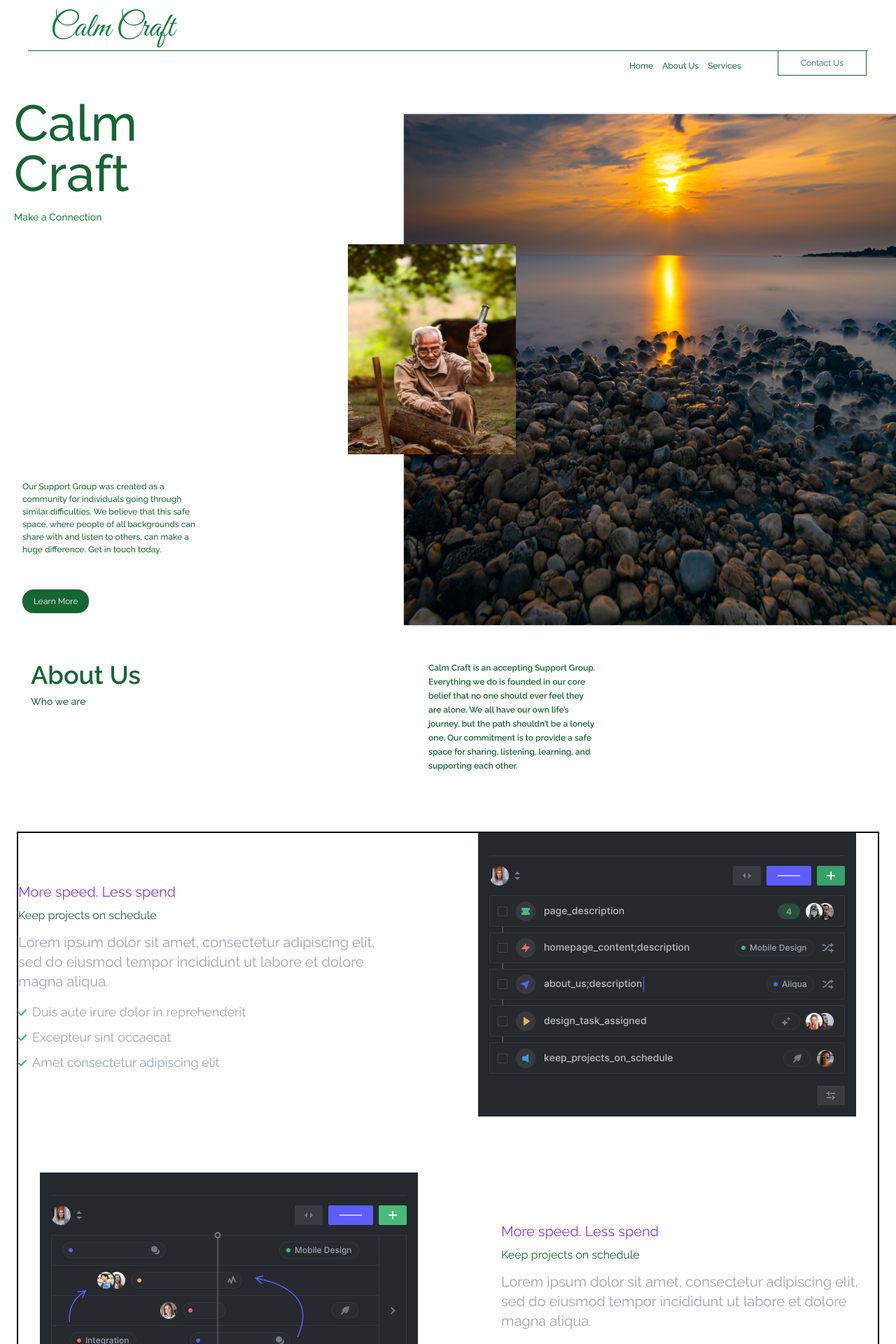
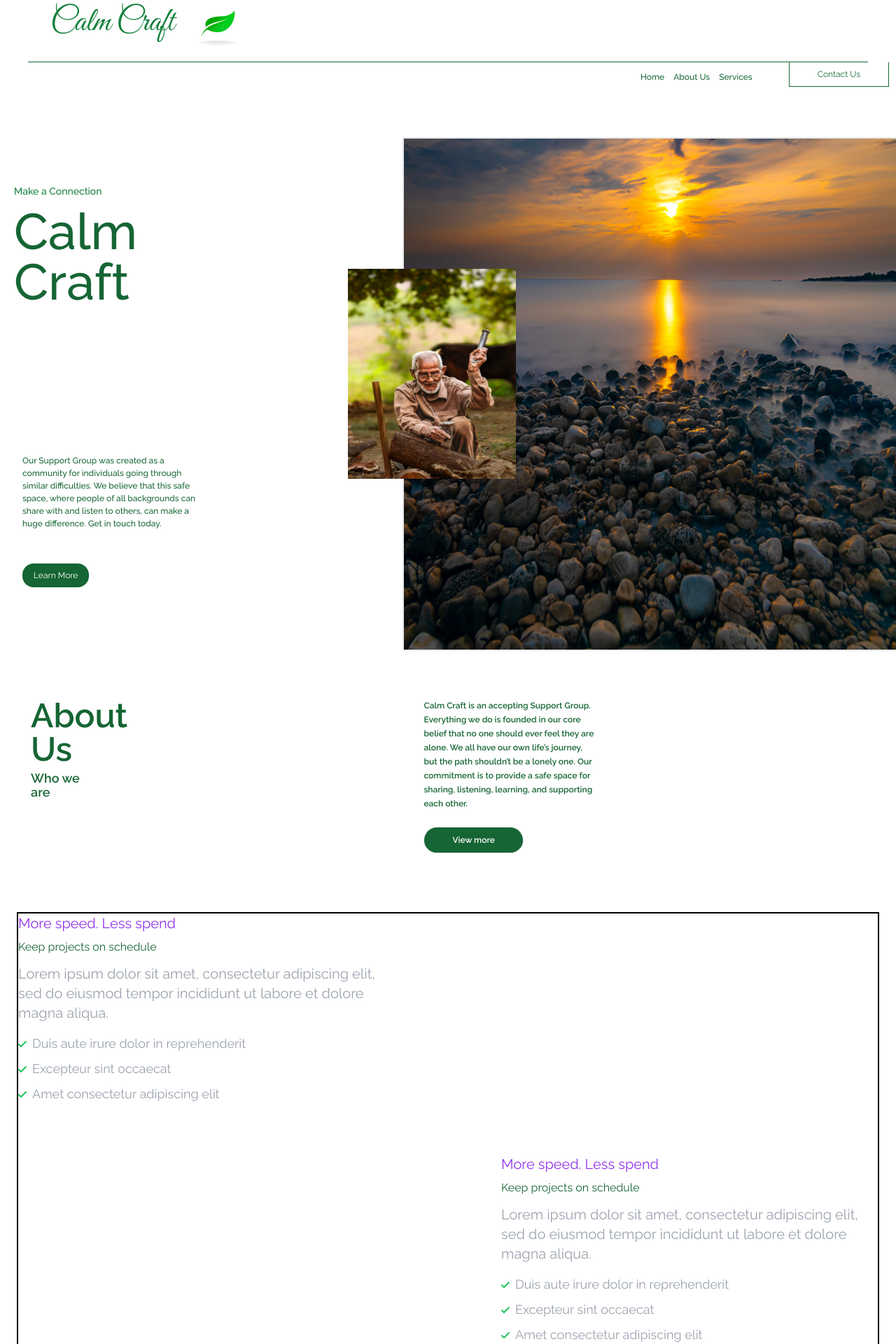
Before and after one commit to heritierbagumire/calm-craft, a React (Create React App) app: page / in a window 1280 px wide. Shown: the top 1920 px of the page at 70% size. Built offline with nearby package versions, Linux system fonts and the light colour scheme.

Commit message:
final changes of the day

```diff
--- a/src/App.js
+++ b/src/App.js
@@ -1,7 +1,7 @@
 import Navbar from './components/NavBar'
 import Home from './components/Home'
 import About from './components/About';
-import Experience from './components/Experience';
+import Services from './components/services';
 import Contact from './components/Contact';
 import Footer from './components/Footer';
 function App() {
@@ -10,8 +10,7 @@ function App() {
     <Navbar />
     <Home />
     <About />
-    <Experience />
-    <Contact />
+    <Services />
     <Footer />
     </div>
   );
--- a/src/components/About.jsx
+++ b/src/components/About.jsx
@@ -4,29 +4,38 @@ import FeatImage02 from "../assets/features-03-image-03.png";
 import FeatImage03 from "../assets/hero-image-01.jpg";
 const About = () => {
   return (
-    <div name="about" className="w-full h-auto bg-white text-green-800">
+    <div
+      name="about"
+      className="w-full h-auto bg-white text-green-800"
+      data-aos="fade-up-left"
+    >
       <section>
-        <div className="max-w-8xl mx-auto px-4 sm:px-6">
+        <div className="max-w-8xl mx-auto px-4 sm:px-6" data-aos="fade-up">
           <div className="py-12 md:py-0  mt-6">
             {/* Section header */}
             <div className="w-full mx-0 text-start pb-8 md:pb-16">
-              <div className="flex justify-between gap-x-80 text-sm font-semibold py-1 px-3 m-2 text-green-800 rounded-full mb-4">
+              <div className="flex justify-between gap-x-96 text-sm font-semibold py-1 px-3 m-2 text-green-800 rounded-full mb-4">
                 <div className="w-full md:w-1/2 ">
-                  <p className="text-start text-4xl">About Us</p>
+                  <p className="text-start text-5xl">About Us</p>
                   <div className="w-full md:w-1/2">
-                    <h1 className="h2 mb-4 ml-0 pt-2 text-[14px] text-green-800 font-medium">
+                    <h1 className="h2 mb-4 ml-0 pt-2 text-[18px] text-green-800 font-semibold">
                       Who we are
                     </h1>
                   </div>
                 </div>
-                <p className="text-[12px] text-green-800 max-w-60 mr-0 md:mr-96">
-                  Calm Craft is an accepting Support Group. Everything we do is
-                  founded in our core belief that no one should ever feel they
-                  are alone. We all have our own life’s journey, but the path
-                  shouldn’t be a lonely one. Our commitment is to provide a safe
-                  space for sharing, listening, learning, and supporting each
-                  other.
-                </p>
+                <div>
+                  <p className="text-[12px] text-green-800 mr-0  md:mr-96">
+                    Calm Craft is an accepting Support Group. Everything we do
+                    is founded in our core belief that no one should ever feel
+                    they are alone. We all have our own life’s journey, but the
+                    path shouldn’t be a lonely one. Our commitment is to provide
+                    a safe space for sharing, listening, learning, and
+                    supporting each other.
+                  </p>
+                  <button className="hidden md:block rounded-0 mt-6 rounded-3xl border-t-0 hover:bg-white border text-[12px] hover:text-green-800 px-10 md:px-2 lg:px-10 lg:-mr-12 py-2 bg-green-800 text-white hover:scale-105 hover:ease-in-out ">
+                    View more
+                  </button>
+                </div>
               </div>
             </div>
 
@@ -38,15 +47,7 @@ const About = () => {
                 <div
                   className="max-w-xl md:max-w-none md:w-full mx-auto md:col-span-5 lg:col-span-6 mb-8 md:mb-0 md:order-1"
                   data-aos="fade-up"
-                >
-                  <img
-                    className="max-w-full mx-auto md:max-w-none h-auto"
-                    src={FeatImage01}
-                    width={540}
-                    height={405}
-                    alt="Features 01"
-                  />
-                </div>
+                ></div>
                 {/* Content */}
                 <div
                   className="max-w-xl md:max-w-none md:w-full mx-auto md:col-span-7 lg:col-span-6"
@@ -57,7 +58,10 @@ const About = () => {
                       More speed. Less spend
                     </div>
                     <h3 className="h3 mb-3">Keep projects on schedule</h3>
-                    <p className="text-xl text-gray-400 mb-4">
+                    <p
+                      className="text-xl text-gray-400 mb-4"
+                      data-aos="fade-up"
+                    >
                       Lorem ipsum dolor sit amet, consectetur adipiscing elit,
                       sed do eiusmod tempor incididunt ut labore et dolore magna
                       aliqua.
@@ -106,7 +110,7 @@ const About = () => {
                   data-aos="fade-up"
                 >
                   <img
-                    className="max-w-full mx-auto md:max-w-none h-auto"
+                    className="max-w-full hidden mx-auto md:max-w-none h-auto"
                     src={FeatImage02}
                     width={540}
                     height={405}
@@ -172,7 +176,7 @@ const About = () => {
                   data-aos="fade-up"
                 >
                   <img
-                    className="max-w-full mx-auto md:max-w-none h-auto"
+                    className="max-w-full hidden mx-auto md:max-w-none h-auto"
                     src={FeatImage03}
                     width={540}
                     height={405}
--- a/src/components/Footer.jsx
+++ b/src/components/Footer.jsx
@@ -6,6 +6,7 @@ import reactParallax from "../assets/portfolio/reactParallax.jpg";
 import reactSmooth from "../assets/portfolio/reactSmooth.jpg";
 import reactWeather from "../assets/portfolio/reactWeather.jpg";
 import { Link } from "react-scroll";
+import logo from "../assets/calm-logo.webp";
 
 
 const Footer = () => {
@@ -56,17 +57,18 @@ const Footer = () => {
           <div className="grid md:grid-cols-12 gap-8 lg:gap-20 mb-8 md:mb-12">
             {/* 1st block */}
             <div className="md:col-span-4 lg:col-span-5">
-              <div className="mb-2">
+              <div className="mb-2 relative flex">
                 {/* Logo */}
-                <Link href="/" className="inline-block" aria-label="Cruip">
-                  <svg
-                    className="w-8 h-8 fill-current text-purple-600"
-                    viewBox="0 0 32 32"
-                    xmlns="http://www.w3.org/2000/svg"
-                  >
-                    <path d="M31.952 14.751a260.51 260.51 0 00-4.359-4.407C23.932 6.734 20.16 3.182 16.171 0c1.634.017 3.21.28 4.692.751 3.487 3.114 6.846 6.398 10.163 9.737.493 1.346.811 2.776.926 4.262zm-1.388 7.883c-2.496-2.597-5.051-5.12-7.737-7.471-3.706-3.246-10.693-9.81-15.736-7.418-4.552 2.158-4.717 10.543-4.96 16.238A15.926 15.926 0 010 16C0 9.799 3.528 4.421 8.686 1.766c1.82.593 3.593 1.675 5.038 2.587 6.569 4.14 12.29 9.71 17.792 15.57-.237.94-.557 1.846-.952 2.711zm-4.505 5.81a56.161 56.161 0 00-1.007-.823c-2.574-2.054-6.087-4.805-9.394-4.044-3.022.695-4.264 4.267-4.97 7.52a15.945 15.945 0 01-3.665-1.85c.366-3.242.89-6.675 2.405-9.364 2.315-4.107 6.287-3.072 9.613-1.132 3.36 1.96 6.417 4.572 9.313 7.417a16.097 16.097 0 01-2.295 2.275z" />
-                  </svg>
-                </Link>
+                <p className="font-signature text-[28px] text-green-800">Calm Craft</p>
+                <div className="-mt-6 ml-4">
+                  <img
+                    alt="logo"
+                    src={logo}
+                    width={100}
+                    height={100}
+                    className=""
+                  />
+                </div>
               </div>
               <div className="text-gray-400">
                 Lorem ipsum is placeholder text commonly used in the graphic,
--- a/src/components/Home.jsx
+++ b/src/components/Home.jsx
@@ -7,12 +7,12 @@ const Home = () => {
   return (
     <div
       name="home"
-      className="md:max-w-screen-2xl md:px-2 lg:px-0 h-auto w-full bg-white text-green-700 mt-6 md:overflow-hidden"
+      className="md:max-w-screen-2xl md:px-2 p-10 lg:px-0 h-auto w-full bg-white text-green-700 mt-6 md:overflow-hidden "
     >
       <div className=" mx-2 md:-mx-2 flex flex-col items-center justify-between h-auto md:flex-row">
         <div className="flex flex-col justify-center h-full md:w-[45%]">
-          <div className="px-0 md:px-7">
-            <h2 className=" text-3xl md:text-6xl lg:text-7xl font-medium  text-green-800">
+          <div className="px-0 md:px-7 relative">
+            <h2 className=" text-3xl md:text-6xl absolute top-12 lg:text-7xl font-medium pt-0  text-green-800">
               Calm <br /> Craft
             </h2>
             <p className="font-medium text-sm mt-4 md:text-auto">
--- a/src/components/NavBar.jsx
+++ b/src/components/NavBar.jsx
@@ -1,6 +1,7 @@
 import React, { useState } from "react";
 import { FaBars, FaTimes } from "react-icons/fa";
 import { Link } from "react-scroll";
+import logo from "../assets/calm-logo.webp"
 
 const NavBar = () => {
   const [nav, setNav] = useState(false);
@@ -18,7 +19,7 @@ const NavBar = () => {
     },
     {
       id: 3,
-      link: "portfolio",
+      link: "services",
       title: "Services",
     },
 
@@ -26,10 +27,13 @@ const NavBar = () => {
 
   return (
     <div className="flex flex-col py-2 justify-between items-center w-full h-auto px-10 bg-white text-green-800 sticky">
-      <div className="border-b border-green-800 w-full">
-        <h1 className="text-5xl font-signature md:ml-8 my-2 font-medium text-green-700">
+      <div className="border-b flex space-x-3 border-green-800 w-full relative">
+        <h1 className="text-5xl font-signature md:ml-8 my-0 font-medium text-green-700">
           Calm Craft
         </h1>
+        <div className="-mt-5">
+        <img alt="logo" src={logo} width={100} height={100} className="" />
+        </div>
       </div>
       <div className="-mr-[75%] md:flex md:gap-x-0 md:pr-18 lg:gap-x-1 lg:pr-2">
         <ul className="hidden md:flex ">
@@ -44,7 +48,7 @@ const NavBar = () => {
             </li>
           ))}
         </ul>
-        <button className="hidden md:block rounded-0 border-t-0 border-green-800 border text-[12px] text-green-800 px-10 md:px-2 lg:px-8 py-2">
+        <button className="hidden md:block rounded-0 border-t-0 border-green-800 border text-[12px] text-green-800 px-10 md:px-2 lg:px-10 lg:-mr-12 py-2 hover:bg-green-800 hover:text-white hover:scale-105 hover:ease-in-out ">
           Contact Us
         </button>
       </div>
--- a/src/components/Experience.jsx
+++ b/src/components/services.jsx
@@ -9,7 +9,7 @@ import graphql from "../assets/graphql.png";
 import github from "../assets/github.png";
 import tailwind from "../assets/tailwind.png";
 
-const Experience = () => {
+const Services = () => {
   const techs = [
     {
       id: 1,
@@ -63,7 +63,7 @@ const Experience = () => {
 
   return (
     <div
-      name="experience"
+      name="services"
       className="bg-white text-green-800 w-full h-screen"
     >
       <div className="max-w-screen-lg mx-auto p-4 flex flex-col justify-center w-full h-full text-green-800">
@@ -90,4 +90,4 @@ const Experience = () => {
   );
 };
 
-export default Experience;
+export default Services;
```
Also changed, not shown: src/assets/calm-logo.webp (added).
